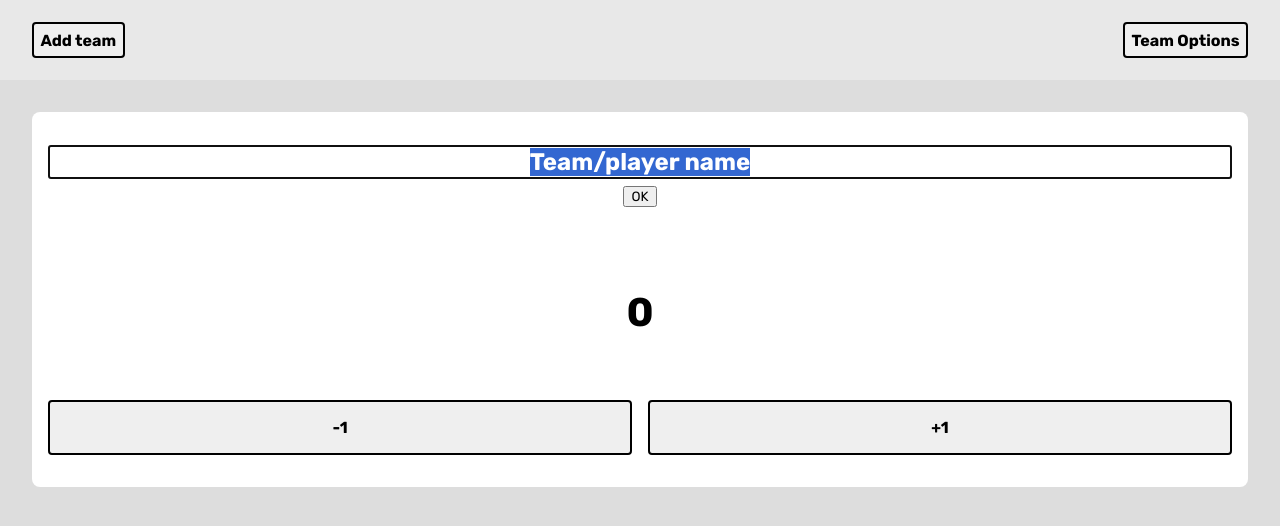
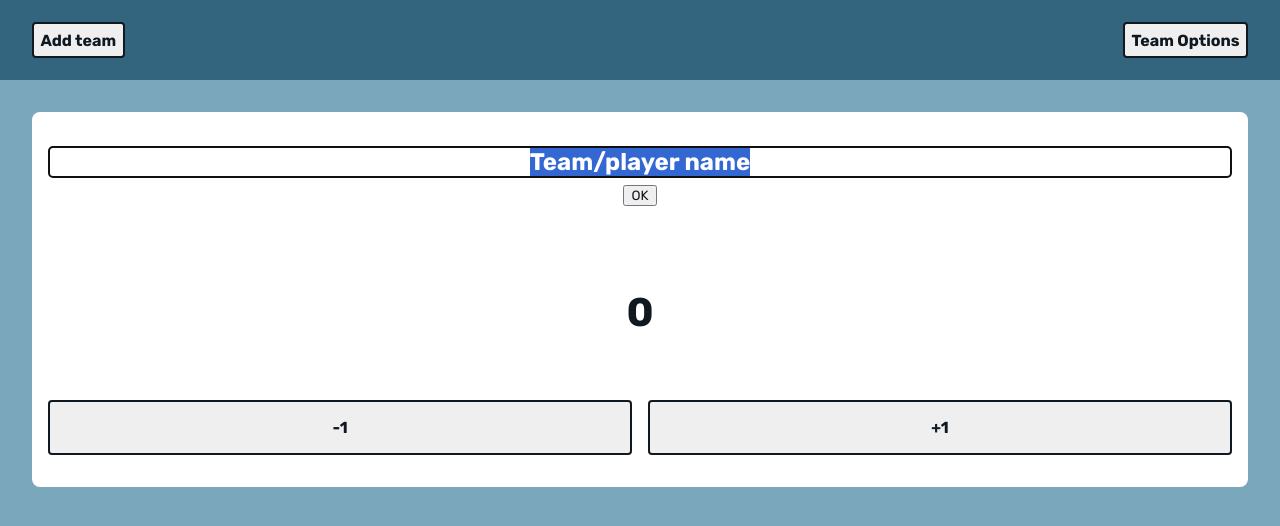
Before and after one commit to josh-collinsworth/I-Need-a-Scoreboard, a React (Create React App) app: page / in a window 1280 px wide. Both pictures are taken after a click on the button "Add team". Shown: the top 526 px of the page. Built offline with nearby package versions, Linux system fonts and the light colour scheme.

Commit message:
Second iteration
* Added prepend and append
* Made options sidebar nicer
* Changed colors
* Fancy options sidebar stuff

```diff
--- a/package.json
+++ b/package.json
@@ -14,7 +14,6 @@
     "test": "react-scripts test",
     "eject": "react-scripts eject",
     "now-build": "react-scripts build"
-
   },
   "eslintConfig": {
     "extends": "react-app"
--- a/src/App.css
+++ b/src/App.css
@@ -1,10 +1,25 @@
 *, *:before, *:after {
   box-sizing: border-box;
+  color: inherit;
+}
+
+:root {
+  --yellow: #ffd100;
+  --orange: #ff6a13;
+  --lightGray: #a7a8aa;
+  --midGray: #888b8d;
+  --darkGray: #53565a;
+  --black: #101820;
+  --lightBlue: #7ba7bc;
+  --darkBlue: #34657f;
+
+  --headerHeight: 80px;
 }
 
 body {
-  background: #ddd;
+  background: var(--lightBlue);
   font-family: 'Rubik', sans-serif;
+  color: var(--black);
 }
 
 body, input, button {
@@ -22,7 +37,7 @@ body, input, button {
 }
 
 .App-header {
-  background-color: #282c34;
+  background-color: #34657F;
   min-height: 100vh;
   display: flex;
   flex-direction: column;
--- a/src/Components/Scoreboard/Scoreboard.css
+++ b/src/Components/Scoreboard/Scoreboard.css
@@ -1,21 +1,31 @@
+#scoreboard {
+    transition: filter .3s ease-in-out, transform .3s ease-in-out;
+    margin-top: var(--headerHeight);
+}
+
 .teams {
     display: grid;
     grid-template-columns: repeat(auto-fit, minmax(260px, 1fr));
     grid-gap: 1rem;
     list-style-type: none;
     justify-content: center;
-    padding: 1em 2em;
+    padding: 2em;
 }
 
 header {
     --options-width: 420px;
-    height: 80px;
-    background: rgba(255,255,255,.3);
+    height: var(--headerHeight);
+    background: var(--darkBlue);
     display: flex;
     justify-content: space-between;
     align-items: center;
     padding: 1em 2rem;
     font-size: 1.2rem;
+    position: fixed;
+    top: 0;
+    left: 0;
+    width: 100vw;
+    z-index: 100;
 }
 
 header input{
@@ -36,25 +46,63 @@ header input{
 
 input[disabled], input[disabled] + label {
     color: #aaa;
+    opacity: .5;
 }
 
 #options {
-    transition: right 0.3s cubic-bezier(0.5, -0.24, 0.49, 1.32);
+    transition: right 0.4s cubic-bezier(0.5, -0.24, 0.49, 1.32);
     display: block;
     position: fixed;
     top: 80px;
     padding: 2rem;
     height: 100vh;
-    background: rgba(255,255,255,.95);
+    background: rgba(255,255,255,.97);
     display: flex;
     align-items: flex-start;
     align-content: flex-start;
     flex-wrap: wrap;
     width: var(--options-width);
+    z-index: 100;
 }
 
 #options div {
     width: 100%;
     margin-bottom: 1em;
     text-align: left;
+    display: grid;
+    grid-template-columns: repeat(3, minmax(min-content, max-content));
+    grid-gap: .5rem;
+    align-items: center;
+    align-content: center;
 }
+
+fieldset {
+    width: 100%;
+    border: 1px solid;
+    padding: 1em;
+    border-radius: 6px;
+}
+
+fieldset + fieldset {
+    margin-top: 1rem;
+}
+
+legend {
+    font-weight: bold;
+    padding: 0 .5em;
+}
+
+input::placeholder {
+    color: #aaa;
+}
+
+input[type=text]{
+    width: 100%;
+    border: 1px solid;
+    border-radius: 4px;
+}
+
+input:placeholder-shown {
+    font-style: italic;
+    font-weight: normal;
+}
--- a/src/Components/Scoreboard/Scoreboard.js
+++ b/src/Components/Scoreboard/Scoreboard.js
@@ -14,10 +14,18 @@ const Scoreboard = () => {
     let [teams, addTeam] = useState([]);
     let [increment, updateIncrement] = useState(1);
     let [plusOnes, togglePlusOnes] = useState(false);
+
+    let [prepend, togglePrepend] = useState(false);
+    let [prepended, updatePrepended] = useState('');
+
+    let [append, toggleAppend] = useState(false);
+    let [appended, updateAppended] = useState('');
+
     let [zeroOut, toggleZeroOut] = useState(false);
     let [menuOpen, toggleMenuOpen] = useState(false);
     let [double, toggleDouble] = useState(false);
     let [halve, toggleHalve] = useState(false);
+
 
     return (
         <>
@@ -25,10 +33,26 @@ const Scoreboard = () => {
                 <Button onClick={() => { addTeam(teams = [...teams, {id: teams.length} ] ) }}>Add team</Button>
                 <Button onClick={()=>{ toggleMenuOpen(!menuOpen) }}>Team Options</Button>
                 <aside id="options" style={{ right: menuOpen ? 0 : 'calc(var(--options-width) * -1)'}}>
+                    <fieldset>
+                        <legend>Score options</legend>
                         <div>
                             <Label htmlFor="scoreIncrement">Scores increment by: </Label>
                             <input type="number" id="scoreIncrement" min="1" value={increment} onChange={(e)=>{updateIncrement(e.target.value)}}/>
                         </div>
+                        <div>
+                            <input checked={prepend} onChange={() => { togglePrepend(!prepend) }} type="checkbox" id="prepend" />
+                            <Label htmlFor="prepend">Prepend score: </Label>
+                            <input type="text" placeholder="ex.: $" disabled={!prepend} value={prepended} onChange={(e) => updatePrepended(e.target.value)} />
+                        </div>
+                        <div>
+                            <input checked={append} onChange={() => { toggleAppend(!append) }} type="checkbox" id="append" />
+                            <Label htmlFor="append">Append score: </Label>
+                            <input type="text" placeholder="ex.: 'tokens'" disabled={!append} value={appended} onChange={(e) => updateAppended(e.target.value)} />
+
+                        </div>
+                    </fieldset>
+                    <fieldset>
+                        <legend>Extra Buttons</legend>
                         <div>
                             <input disabled={increment <= 1} checked={plusOnes} onChange={()=>{togglePlusOnes(!plusOnes)}}type="checkbox" id="includeOnes"/>
                             <Label htmlFor="includeOnes">Add +1/-1 buttons</Label>
@@ -45,12 +69,13 @@ const Scoreboard = () => {
                             <input checked={halve} onChange={() => { toggleHalve(!halve) }} type="checkbox" id="halve" />
                             <Label htmlFor="halve">Add "1/2" button</Label>
                         </div>
+                    </fieldset>
                 </aside>
             </header>
-            <div id="scoreboard">
+            <div id="scoreboard" style={{ filter: menuOpen ? 'blur(3px)' : 'blur(0px)', transform: menuOpen ? 'scale(.9)' : 'scale(1)'}}>
                 <ul className="teams">
                     {teams.map(team =>
-                        <Team team={team} className="team" increment={increment} plusOnes={plusOnes} zeroOut={zeroOut} double={double} halve={halve} key={team.id} data-teamid={team.id}/>
+                        <Team team={team} className="team" key={team.id} data-teamid={team.id} {...{ appended, prepended, increment, plusOnes, zeroOut, double, halve }}/>
                     )}
                 </ul>
             </div>
--- a/src/Components/Team/Team.css
+++ b/src/Components/Team/Team.css
@@ -28,6 +28,11 @@
     font-weight: bold;
 }
 
+.team .score .prepend {
+    font-size: 80%;
+    margin-right: .2em;
+}
+
 .team input[type=text] {
     font-size: 1.5em;
     font-weight: bold;
--- a/src/Components/Team/Team.js
+++ b/src/Components/Team/Team.js
@@ -2,7 +2,7 @@ import React, { useState, useRef, useEffect } from 'react';
 import './Team.css';
 import Button from '../../Elements/Button'
 
-const Team = ({ increment, plusOnes, zeroOut, double, halve }) => {
+const Team = ({ increment, plusOnes, zeroOut, double, halve, prepended, appended }) => {
 
     let [score, updateScore] = useState(0);
     let [name, updateName] = useState('Team/player name');
@@ -38,7 +38,11 @@ const Team = ({ increment, plusOnes, zeroOut, double, halve }) => {
                 </button>
             </div>
 
-            <p className="score">{score}</p>
+            <p className="score">
+                <span class="prepend">{prepended}</span>
+                {score}
+                <span class="prepend">{appended}</span>
+            </p>
             {plusOnes &&
                 <>
                     <Button className="scoreButton" onClick={()=>{ updateScore(score - 1 )}}> -1 </Button>
--- a/src/Elements/Button.js
+++ b/src/Elements/Button.js
@@ -1,13 +1,18 @@
 import styled from 'styled-components';
 
 const Button = styled.button`
+    transition: background-color .15s ease-in-out;
     padding: .4em;
     border: 2px solid;
     font-weight: bold;
     border-radius: 4px;
     font-size: 1rem;
     font-family: 'Rubik';
+    color: inherit;
     cursor: pointer;
+    &:hover {
+        background-color: var(--yellow);
+    }
 `
 
 export default Button;
```
Also changed, not shown: 1 other file (tests, documents, lock files or other folders). Lines whose indentation alone changed are shown as unchanged.
